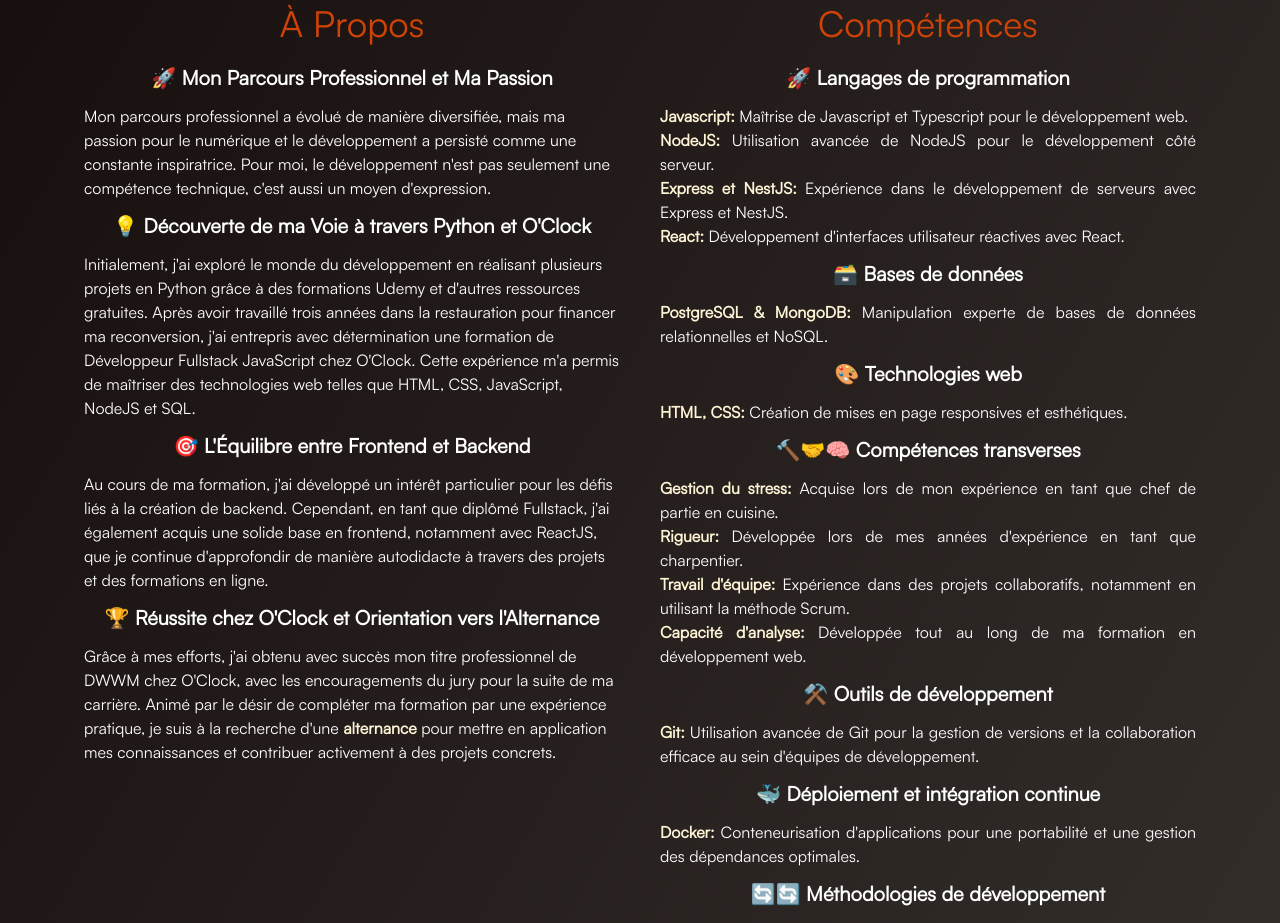
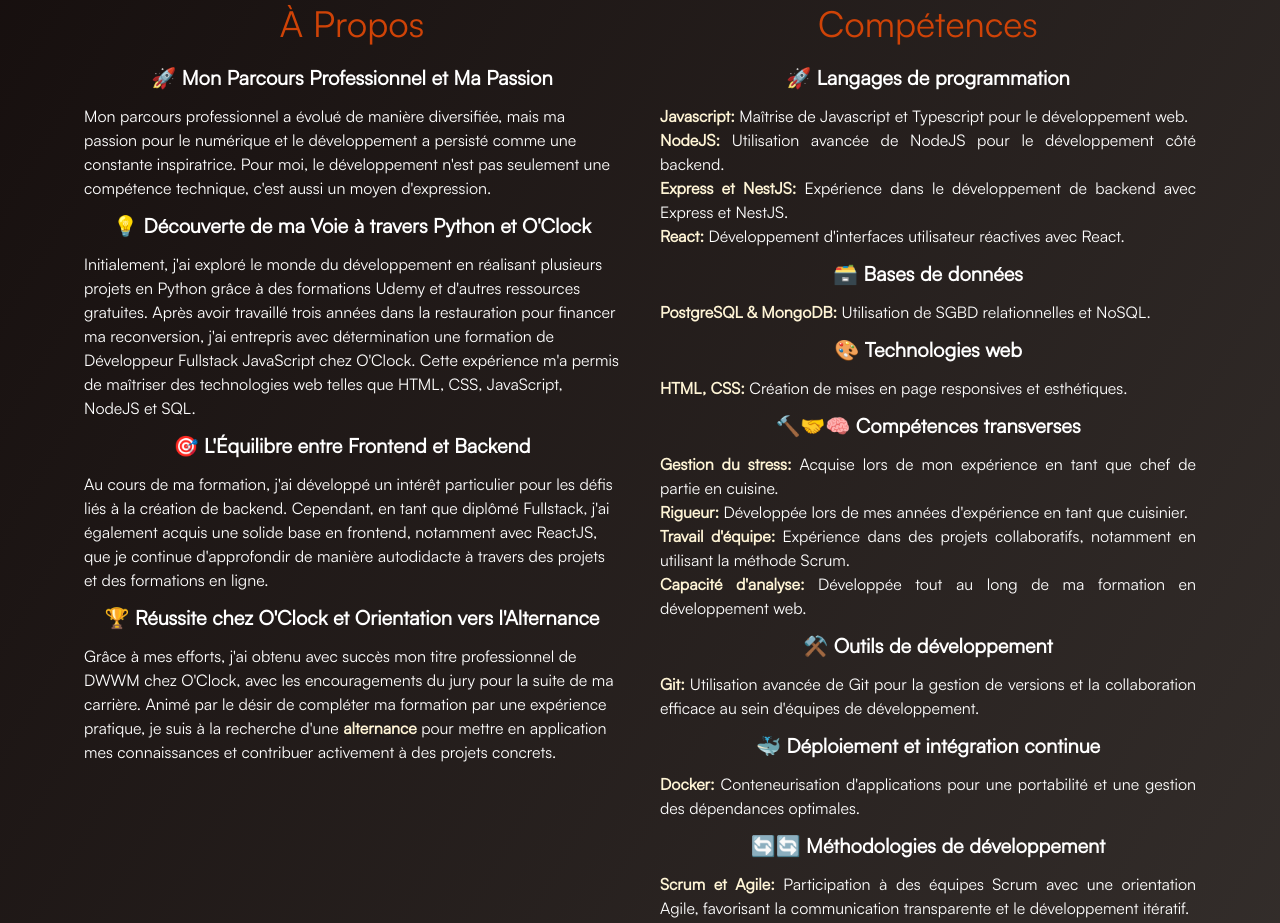
Before and after one commit to guillaumefalvet/portfolio_guillaumefalvet, a Next.js app: page / in a window 1280 px wide. Shown: the part 940-1863 px from the top of the page. Built offline with nearby package versions, Linux system fonts and the light colour scheme.

Commit message:
🧹 chore : text modification

```diff
--- a/src/app/components/AboutAndSkils.tsx
+++ b/src/app/components/AboutAndSkils.tsx
@@ -86,11 +86,11 @@ export default function AboutAndSkils() {
           </li>
           <li>
             <Strong>NodeJS:</Strong> Utilisation avancée de NodeJS pour le
-            développement côté serveur.
+            développement côté backend.
           </li>
           <li>
             <Strong>Express et NestJS:</Strong> Expérience dans le développement
-            de serveurs avec Express et NestJS.
+            de backend avec Express et NestJS.
           </li>
           <li>
             <Strong>React:</Strong> Développement d&apos;interfaces utilisateur
@@ -101,8 +101,8 @@ export default function AboutAndSkils() {
         <H3>🗃️ Bases de données</H3>
         <ul>
           <li>
-            <Strong>PostgreSQL & MongoDB:</Strong> Manipulation experte de bases
-            de données relationnelles et NoSQL.
+            <Strong>PostgreSQL & MongoDB:</Strong> Utilisation de SGBD
+            relationnelles et NoSQL.
           </li>
         </ul>
 
@@ -122,7 +122,7 @@ export default function AboutAndSkils() {
           </li>
           <li>
             <Strong>Rigueur:</Strong> Développée lors de mes années
-            d&apos;expérience en tant que charpentier.
+            d&apos;expérience en tant que cuisinier.
           </li>
           <li>
             <Strong>Travail d&apos;équipe:</Strong> Expérience dans des projets
```
